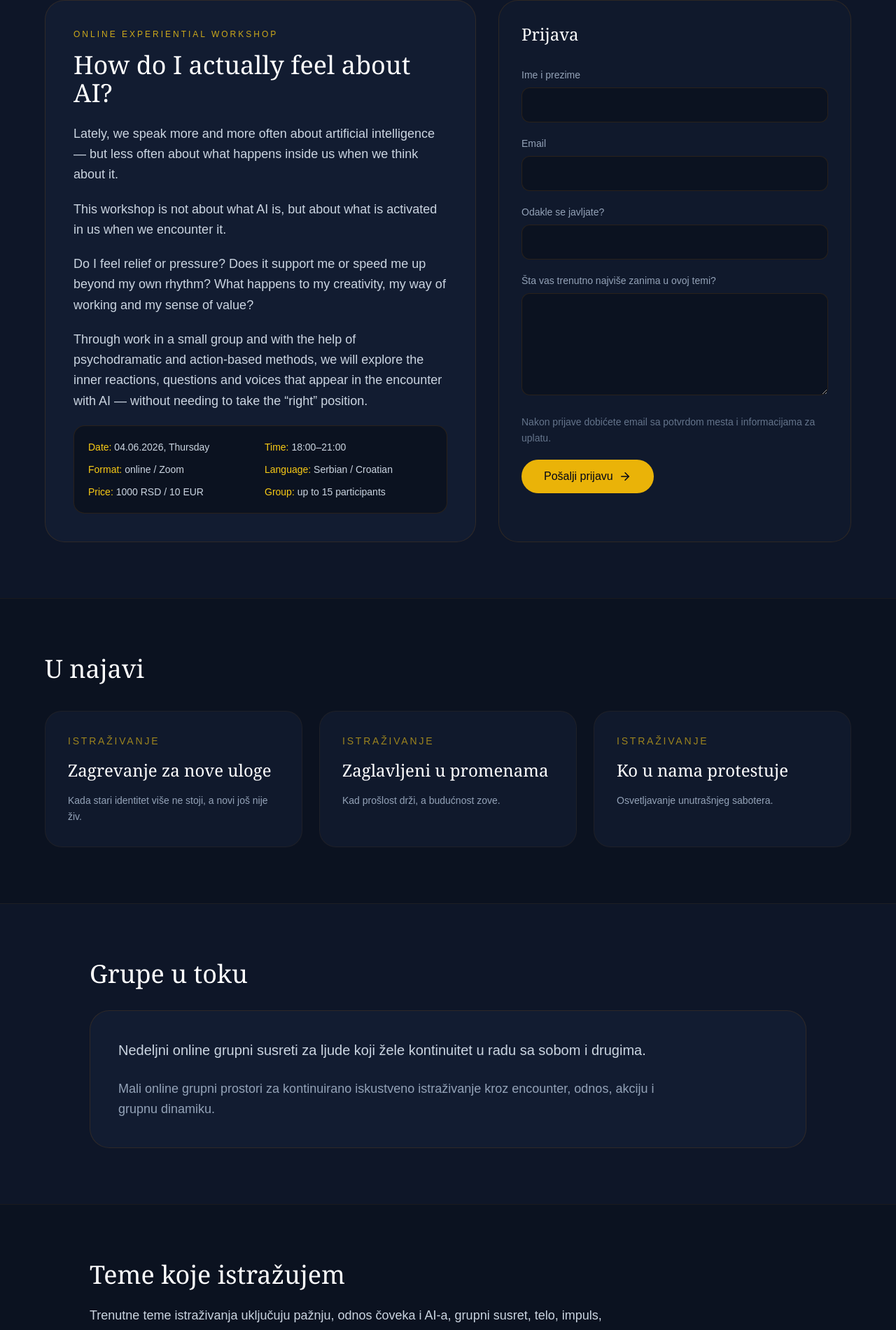
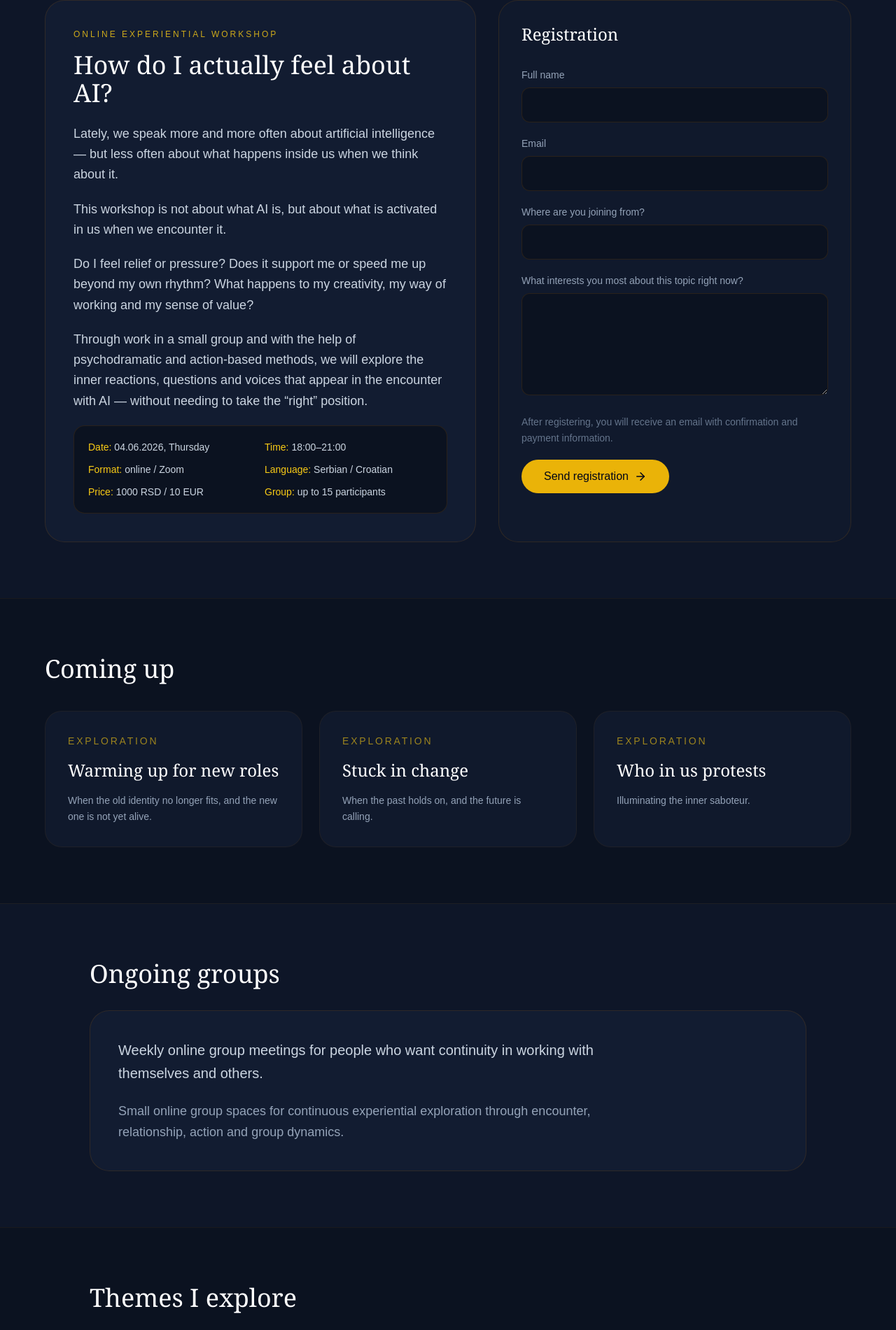
Before and after one commit to tihomirapsiholog/tihomira, a React (Create React App) app: page /en/events in a window 1280 px wide. Shown: the part 853-2754 px from the top of the page at 70% size. Built offline with nearby package versions, Linux system fonts and the light colour scheme.

Commit message:
Localize events page hardcoded text

```diff
--- a/src/pages/EventsPage.jsx
+++ b/src/pages/EventsPage.jsx
@@ -24,20 +24,8 @@ const handleSubmit = async (e) => {
       form.reset();
     }
   };
-  const upcomingEvents = [
-    {
-      title: 'Zagrevanje za nove uloge',
-      subtitle: 'Kada stari identitet više ne stoji, a novi još nije živ.',
-    },
-    {
-      title: 'Zaglavljeni u promenama',
-      subtitle: 'Kad prošlost drži, a budućnost zove.',
-    },
-    {
-      title: 'Ko u nama protestuje',
-      subtitle: 'Osvetljavanje unutrašnjeg sabotera.',
-    },
-  ];
+
+  const upcomingEvents = t.events.upcomingItems;
 
   return (
     <div className="bg-[#0b1220] text-slate-100">
@@ -57,7 +45,14 @@ const handleSubmit = async (e) => {
             ? 'https://tihomira.info/sr/events'
             : 'https://tihomira.info/en/events'
         }
+        language={language}
+        alternateUrls={{
+          en: 'https://tihomira.info/en/events',
+          sr: 'https://tihomira.info/sr/events',
+          xDefault: 'https://tihomira.info/en/events',
+        }}
       />
+
       <section className="mx-auto max-w-5xl px-4 py-24 sm:px-6 lg:px-8">
         <p className="mb-6 text-sm uppercase tracking-[0.25em] text-yellow-400/80">
           {t.events.label}
@@ -89,71 +84,72 @@ const handleSubmit = async (e) => {
               </h3>
 
               <div className="space-y-5 text-lg leading-relaxed text-slate-300">
-                <p>
-              {t.events.event1Para1}
-              </p>
-
-                <p>
-                 {t.events.event1Para2}
-                </p>
-
-                <p>
-                  {t.events.event1Para3}
-                </p>
-
-                <p>
-                {t.events.event1Para4}
-                </p>
+                <p>{t.events.event1Para1}</p>
+                <p>{t.events.event1Para2}</p>
+                <p>{t.events.event1Para3}</p>
+                <p>{t.events.event1Para4}</p>
 
                 <div className="mt-8 grid gap-3 rounded-2xl border border-yellow-700/20 bg-[#0b1220] p-5 text-sm text-slate-300 sm:grid-cols-2">
                   <p>
-              <span className="text-yellow-400">{t.events.eventDateLabel}</span>{' '}
+                    <span className="text-yellow-400">
+                      {t.events.eventDateLabel}
+                    </span>{' '}
                     {t.events.eventDateValue}
                   </p>
 
                   <p>
-              <span className="text-yellow-400">{t.events.eventTimeLabel}</span>{' '}
+                    <span className="text-yellow-400">
+                      {t.events.eventTimeLabel}
+                    </span>{' '}
                     {t.events.eventTimeValue}
                   </p>
 
                   <p>
-             <span className="text-yellow-400">{t.events.eventFormatLabel}</span>{' '}
+                    <span className="text-yellow-400">
+                      {t.events.eventFormatLabel}
+                    </span>{' '}
                     {t.events.eventFormatValue}
                   </p>
 
                   <p>
-             <span className="text-yellow-400">{t.events.eventLanguageLabel}</span>{' '}
+                    <span className="text-yellow-400">
+                      {t.events.eventLanguageLabel}
+                    </span>{' '}
                     {t.events.eventLanguageValue}
                   </p>
 
                   <p>
-             <span className="text-yellow-400">{t.events.eventPriceLabel}</span>{' '}
+                    <span className="text-yellow-400">
+                      {t.events.eventPriceLabel}
+                    </span>{' '}
                     {t.events.eventPriceValue}
                   </p>
 
                   <p>
-            <span className="text-yellow-400">{t.events.eventGroupLabel}</span>{' '}
+                    <span className="text-yellow-400">
+                      {t.events.eventGroupLabel}
+                    </span>{' '}
                     {t.events.eventGroupValue}
                   </p>
                 </div>
               </div>
             </div>
+
             <div className="rounded-[28px] border border-yellow-700/20 bg-[#10192c] p-8">
-              <h3 className="mb-8 font-serif text-2xl text-white">Prijava</h3>
+              <h3 className="mb-8 font-serif text-2xl text-white">
+                {t.events.formTitle}
+              </h3>
 
-              <form
-              onSubmit={handleSubmit}
-             noValidate
-             className="space-y-5"
-              >
+              <form onSubmit={handleSubmit} noValidate className="space-y-5">
                 <input
                   type="hidden"
                   name="event"
-              value="Kako se zapravo osećam u vezi sa AI-jem? — 04.06.2026"
+                  value={t.events.eventHiddenValue}
                 />
+
                 <div>
                   <label className="mb-2 block text-sm text-slate-400">
-                    Ime i prezime
+                    {t.events.formNameLabel}
                   </label>
                   <input
                     type="text"
@@ -165,7 +161,7 @@ const handleSubmit = async (e) => {
 
                 <div>
                   <label className="mb-2 block text-sm text-slate-400">
-                    Email
+                    {t.events.formEmailLabel}
                   </label>
                   <input
                     type="email"
@@ -177,7 +173,7 @@ const handleSubmit = async (e) => {
 
                 <div>
                   <label className="mb-2 block text-sm text-slate-400">
-                 Odakle se javljate?
+                    {t.events.formLocationLabel}
                   </label>
                   <input
                     type="text"
@@ -189,7 +185,7 @@ const handleSubmit = async (e) => {
 
                 <div>
                   <label className="mb-2 block text-sm text-slate-400">
-                    Šta vas trenutno najviše zanima u ovoj temi?
+                    {t.events.formMessageLabel}
                   </label>
                   <textarea
                     name="message"
@@ -198,27 +194,29 @@ const handleSubmit = async (e) => {
                     className="w-full rounded-xl border border-yellow-700/20 bg-[#0b1220] px-4 py-3 text-white outline-none transition-colors focus:border-yellow-400"
                   />
                 </div>
+
                 <p className="text-sm leading-relaxed text-slate-500">
-                   Nakon prijave dobićete email sa potvrdom mesta i informacijama za uplatu.
+                  {t.events.formNote}
                 </p>
+
                 <button
                   type="submit"
                   className="inline-flex items-center gap-2 rounded-full bg-yellow-500 px-8 py-3 font-medium text-slate-950 transition-colors hover:bg-yellow-400"
                 >
-                  Pošalji prijavu
+                  {t.events.formButton}
                   <ArrowRight size={18} />
                 </button>
+
                 {submitted && (
                   <div className="rounded-2xl border border-yellow-500/20 bg-yellow-500/10 p-5 text-sm leading-relaxed text-yellow-50">
                     <p className="font-serif text-lg text-yellow-300">
-                Hvala, prijava je poslata.
+                      {t.events.formSuccessTitle}
                     </p>
                     <p className="mt-2 text-slate-300">
-             Javiću vam se uskoro sa potvrdom.
+                      {t.events.formSuccessText}
                     </p>
                   </div>
                 )}
-
               </form>
             </div>
           </div>
@@ -228,7 +226,7 @@ const handleSubmit = async (e) => {
       <section className="border-t border-yellow-700/10 bg-[#0b1220] px-4 py-20 sm:px-6 lg:px-8">
         <div className="mx-auto max-w-6xl">
           <h2 className="mb-10 font-serif text-3xl text-white md:text-4xl">
-            U najavi
+            {t.events.upcomingTitle}
           </h2>
 
           <div className="grid gap-6 md:grid-cols-3">
@@ -238,7 +236,7 @@ const handleSubmit = async (e) => {
                 className="rounded-[24px] border border-yellow-700/10 bg-[#10192c] p-8"
               >
                 <p className="text-sm uppercase tracking-[0.2em] text-yellow-400/60">
-                  Istraživanje
+                  {t.events.upcomingType}
                 </p>
 
                 <h3 className="mt-4 font-serif text-2xl text-white">
@@ -257,18 +255,16 @@ const handleSubmit = async (e) => {
       <section className="border-t border-yellow-700/10 bg-[#0e1628] px-4 py-20 sm:px-6 lg:px-8">
         <div className="mx-auto max-w-5xl">
           <h2 className="mb-8 font-serif text-3xl text-white md:text-4xl">
-            Grupe u toku
+            {t.events.ongoingGroupsTitle}
           </h2>
 
           <div className="rounded-[28px] border border-yellow-700/20 bg-[#121c31] p-8 md:p-10">
             <p className="max-w-3xl text-xl leading-relaxed text-slate-300">
-              Nedeljni online grupni susreti za ljude koji žele kontinuitet
-              u radu sa sobom i drugima.
+              {t.events.ongoingGroupsText1}
             </p>
 
             <p className="mt-6 max-w-3xl text-lg leading-relaxed text-slate-400">
-              Mali online grupni prostori za kontinuirano iskustveno istraživanje
-              kroz encounter, odnos, akciju i grupnu dinamiku.
+              {t.events.ongoingGroupsText2}
             </p>
           </div>
         </div>
@@ -277,13 +273,11 @@ const handleSubmit = async (e) => {
       <section className="border-t border-yellow-700/10 px-4 py-20 sm:px-6 lg:px-8">
         <div className="mx-auto max-w-5xl">
           <h2 className="mb-6 font-serif text-3xl text-white md:text-4xl">
-            Teme koje istražujem
+            {t.events.themesTitle}
           </h2>
 
           <p className="max-w-3xl text-lg leading-relaxed text-slate-300">
-            Trenutne teme istraživanja uključuju pažnju, odnos čoveka i AI-a,
-            grupni susret, telo, impuls, preplavljenost, simbolički proces i
-            relacione dinamike.
+            {t.events.themesText}
           </p>
         </div>
       </section>
```
Lines whose indentation alone changed are shown as unchanged.
